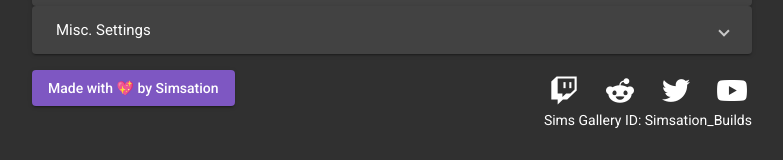
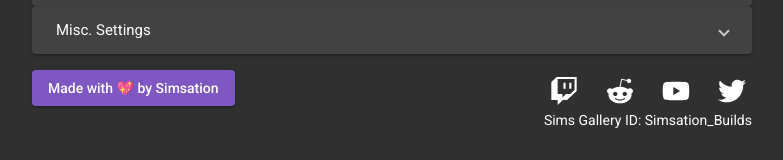
Before and after one commit to buck-silver/simsation-sims4-random-build-generator, an Angular app: page / in a window 1280 px wide. Shown: the part 498-658 px from the top of the page, without its empty margins (248-1031 px from the left). Built offline with nearby package versions, Linux system fonts and the light colour scheme; a web font is replaced by a local one.

Commit message:
Inlined svg social icons from fontawesome

```diff
--- a/src/app/components/simsation-social/simsation-social.component.html
+++ b/src/app/components/simsation-social/simsation-social.component.html
@@ -14,28 +14,85 @@
         href="https://www.twitch.tv/simsation_nation"
         aria-label="Link to Twitch.tv"
       >
-        <i class="fab fa-twitch"></i>
+        <svg
+          aria-hidden="true"
+          focusable="false"
+          data-prefix="fab"
+          data-icon="twitch"
+          class="social-icon twitch"
+          role="img"
+          xmlns="http://www.w3.org/2000/svg"
+          viewBox="0 0 512 512"
+        >
+          <path
+            fill="currentColor"
+            d="M391.17,103.47H352.54v109.7h38.63ZM285,103H246.37V212.75H285ZM120.83,0,24.31,91.42V420.58H140.14V512l96.53-91.42h77.25L487.69,256V0ZM449.07,237.75l-77.22,73.12H294.61l-67.6,64v-64H140.14V36.58H449.07Z"
+          ></path>
+        </svg>
       </a>
       <a
         mat-icon-button
         href="https://www.reddit.com/user/simsation_nation"
         aria-label="Link to Reddit.com"
       >
-        <i class="fab fa-reddit-alien"></i>
-      </a>
-      <a
-        mat-icon-button
-        href="https://twitter.com/SimsationNation"
-        aria-label="Link to Twitter.com"
-      >
-        <i class="fab fa-twitter"></i>
+        <svg
+          aria-hidden="true"
+          focusable="false"
+          data-prefix="fab"
+          data-icon="reddit-alien"
+          class="social-icon reddit"
+          role="img"
+          xmlns="http://www.w3.org/2000/svg"
+          viewBox="0 0 512 512"
+        >
+          <path
+            fill="currentColor"
+            d="M440.3 203.5c-15 0-28.2 6.2-37.9 15.9-35.7-24.7-83.8-40.6-137.1-42.3L293 52.3l88.2 19.8c0 21.6 17.6 39.2 39.2 39.2 22 0 39.7-18.1 39.7-39.7s-17.6-39.7-39.7-39.7c-15.4 0-28.7 9.3-35.3 22l-97.4-21.6c-4.9-1.3-9.7 2.2-11 7.1L246.3 177c-52.9 2.2-100.5 18.1-136.3 42.8-9.7-10.1-23.4-16.3-38.4-16.3-55.6 0-73.8 74.6-22.9 100.1-1.8 7.9-2.6 16.3-2.6 24.7 0 83.8 94.4 151.7 210.3 151.7 116.4 0 210.8-67.9 210.8-151.7 0-8.4-.9-17.2-3.1-25.1 49.9-25.6 31.5-99.7-23.8-99.7zM129.4 308.9c0-22 17.6-39.7 39.7-39.7 21.6 0 39.2 17.6 39.2 39.7 0 21.6-17.6 39.2-39.2 39.2-22 .1-39.7-17.6-39.7-39.2zm214.3 93.5c-36.4 36.4-139.1 36.4-175.5 0-4-3.5-4-9.7 0-13.7 3.5-3.5 9.7-3.5 13.2 0 27.8 28.5 120 29 149 0 3.5-3.5 9.7-3.5 13.2 0 4.1 4 4.1 10.2.1 13.7zm-.8-54.2c-21.6 0-39.2-17.6-39.2-39.2 0-22 17.6-39.7 39.2-39.7 22 0 39.7 17.6 39.7 39.7-.1 21.5-17.7 39.2-39.7 39.2z"
+          ></path>
+        </svg>
       </a>
       <a
         mat-icon-button
         href="https://www.youtube.com/user/Simsation_Nation"
         aria-label="Link to YouTube.com"
       >
-        <i class="fab fa-youtube"></i>
+        <svg
+          aria-hidden="true"
+          focusable="false"
+          data-prefix="fab"
+          data-icon="youtube"
+          class="social-icon youtube"
+          role="img"
+          xmlns="http://www.w3.org/2000/svg"
+          viewBox="0 0 576 512"
+        >
+          <path
+            fill="currentColor"
+            d="M549.655 124.083c-6.281-23.65-24.787-42.276-48.284-48.597C458.781 64 288 64 288 64S117.22 64 74.629 75.486c-23.497 6.322-42.003 24.947-48.284 48.597-11.412 42.867-11.412 132.305-11.412 132.305s0 89.438 11.412 132.305c6.281 23.65 24.787 41.5 48.284 47.821C117.22 448 288 448 288 448s170.78 0 213.371-11.486c23.497-6.321 42.003-24.171 48.284-47.821 11.412-42.867 11.412-132.305 11.412-132.305s0-89.438-11.412-132.305zm-317.51 213.508V175.185l142.739 81.205-142.739 81.201z"
+          ></path>
+        </svg>
+      </a>
+
+      <a
+        mat-icon-button
+        href="https://twitter.com/SimsationNation"
+        aria-label="Link to Twitter.com"
+      >
+        <svg
+          aria-hidden="true"
+          focusable="false"
+          data-prefix="fab"
+          data-icon="twitter"
+          class="social-icon twitter"
+          role="img"
+          xmlns="http://www.w3.org/2000/svg"
+          viewBox="0 0 512 512"
+        >
+          <path
+            fill="currentColor"
+            d="M459.37 151.716c.325 4.548.325 9.097.325 13.645 0 138.72-105.583 298.558-298.558 298.558-59.452 0-114.68-17.219-161.137-47.106 8.447.974 16.568 1.299 25.34 1.299 49.055 0 94.213-16.568 130.274-44.832-46.132-.975-84.792-31.188-98.112-72.772 6.498.974 12.995 1.624 19.818 1.624 9.421 0 18.843-1.3 27.614-3.573-48.081-9.747-84.143-51.98-84.143-102.985v-1.299c13.969 7.797 30.214 12.67 47.431 13.319-28.264-18.843-46.781-51.005-46.781-87.391 0-19.492 5.197-37.36 14.294-52.954 51.655 63.675 129.3 105.258 216.365 109.807-1.624-7.797-2.599-15.918-2.599-24.04 0-57.828 46.782-104.934 104.934-104.934 30.213 0 57.502 12.67 76.67 33.137 23.715-4.548 46.456-13.32 66.599-25.34-7.798 24.366-24.366 44.833-46.132 57.827 21.117-2.273 41.584-8.122 60.426-16.243-14.292 20.791-32.161 39.308-52.628 54.253z"
+          ></path>
+        </svg>
       </a>
     </div>
     <div class="social-build-gallery">Sims Gallery ID: Simsation_Builds</div>
--- a/src/app/components/simsation-social/simsation-social.component.scss
+++ b/src/app/components/simsation-social/simsation-social.component.scss
@@ -10,24 +10,26 @@
   display: flex;
   justify-content: space-between;
 
-  i {
-    font-size: 2em;
+  .social-icon {
+    width: 2em;
+    height: 2em;
+    color: #fff;
     transition: color ease 100ms;
   }
 
-  .fa-twitch:hover {
+  .twitch:hover {
     color: #9147ff;
   }
 
-  .fa-reddit-alien:hover {
+  .reddit:hover {
     color: #ff4500;
   }
 
-  .fa-twitter:hover {
+  .twitter:hover {
     color: #1da1f2;
   }
 
-  .fa-youtube:hover {
+  .youtube:hover {
     color: #ff0000;
   }
 }
```
